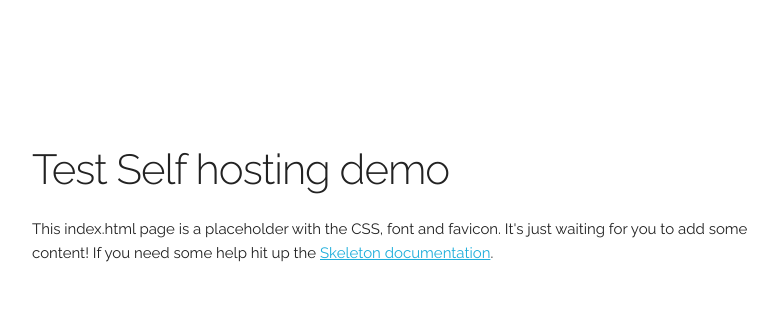
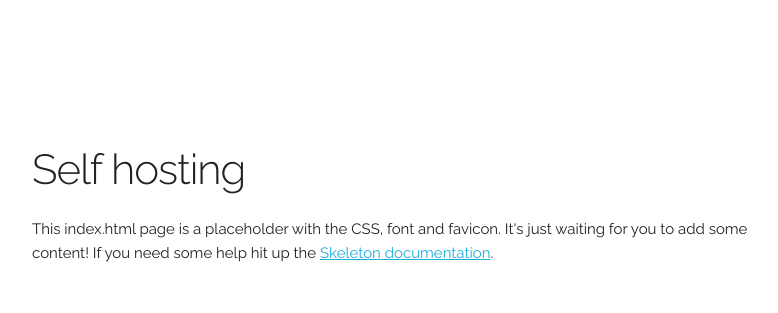
Before and after one commit to CSIRO-enviro-informatics/self-host, a plain HTML site: page index.html in a window 1280 px wide. Shown: the part 96-409 px from the top of the page, without its empty margins (224-1002 px from the left). Drawn offline with Linux system fonts and the light colour scheme; a script that the page names is missing.

Commit message:
minor typos and grammar in README.md and better title in template index.html:

```diff
--- a/index.html
+++ b/index.html
@@ -38,7 +38,7 @@
 	<div class="row">
 		<div class="container" style="margin-top: 25%">
 			<section class="header">
-				<h2>Test Self hosting demo</h2>
+				<h2>Self hosting</h2>
 				<div id="search"></div>
 				<p>This index.html page is a placeholder with the CSS, font and favicon. It's just waiting for you to add some content! If you need some help hit up the <a href="http://www.getskeleton.com">Skeleton documentation</a>.</p>
 			</section>
```
Also changed, not shown: 1 other file.
